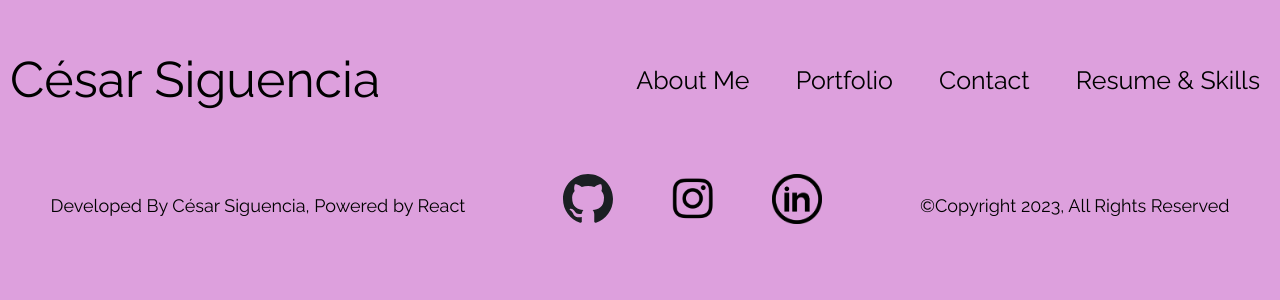
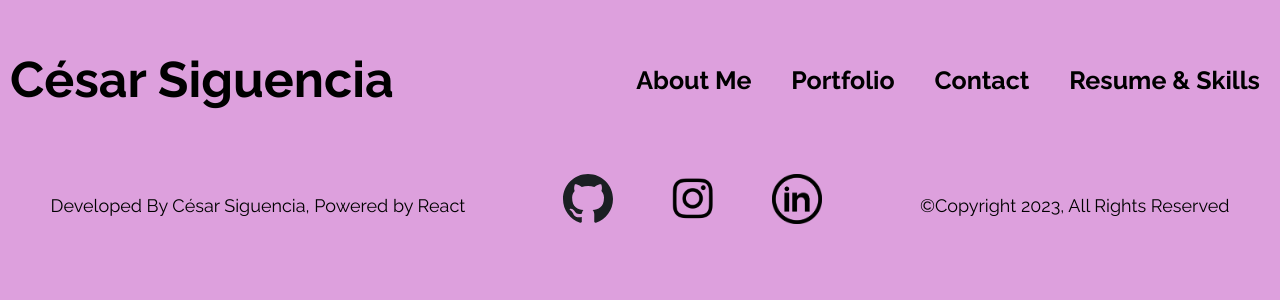
Before and after one commit to cesarsiguencia/my-react-portfolio, a React (Create React App) app: page / in a window 1280 px wide. Shown: the top 300 px of the page. Built offline with nearby package versions, Linux system fonts and the light colour scheme.

Commit message:
adding new font weight to headings

```diff
--- a/public/index.html
+++ b/public/index.html
@@ -29,7 +29,9 @@
     <link href="https://fonts.googleapis.com/css2?family=Berkshire+Swash&family=Rock+Salt&display=swap" rel="stylesheet">
 
     <link href="https://fonts.googleapis.com/css2?family=Raleway:wght@400&display=swap" rel="stylesheet">
-    <!-- <link href="https://fonts.googleapis.com/css2?family=Raleway:wght@400;600&display=swap" rel="stylesheet"> -->
+    <link rel="preconnect" href="https://fonts.googleapis.com">
+<link rel="preconnect" href="https://fonts.gstatic.com" crossorigin>
+<link href="https://fonts.googleapis.com/css2?family=Raleway:wght@400;700&display=swap" rel="stylesheet">
 
 
     <!-- <script> src="jquery-3.6.0.min.js" </script>
--- a/src/App.css
+++ b/src/App.css
@@ -483,14 +483,14 @@
 .h1 {
   font-family: var(--primary-font);
   font-size: 50px;
-  /* font-weight: 600; */
+  font-weight: 700;
 
 }
 
 .h2{
   color: black;
   font-family: var(--primary-font);
-  /* font-weight: 600; */
+  font-weight: 700;
 }
 
 h3{
```
